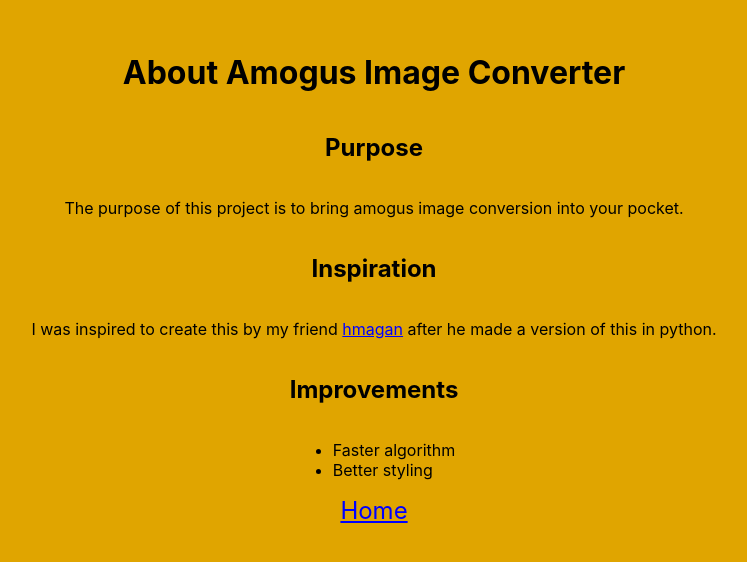
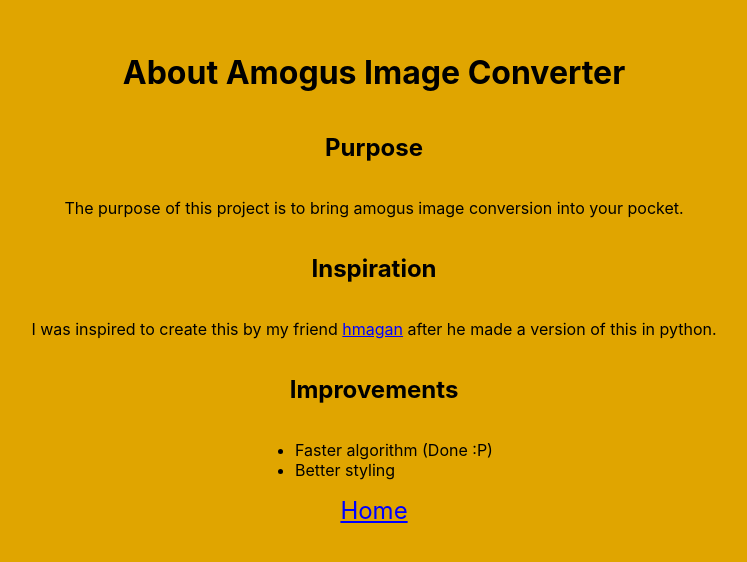
Before and after one commit to tsar-boomba/amogus-image-converter, a Next.js app: page /about in a window 1280 px wide. Shown: the part 122-684 px from the top of the page, without its empty margins (266-1013 px from the left). Built offline with nearby package versions, Linux system fonts and the light colour scheme.

Commit message:
edited about page

```diff
--- a/pages/about.tsx
+++ b/pages/about.tsx
@@ -32,7 +32,7 @@ const About = () => {
 
 				<h2>Improvements</h2>
 				<ul>
-					<li>Faster algorithm</li>
+					<li>Faster algorithm (Done :P)</li>
 					<li>Better styling</li>
 				</ul>
 				<Link href='/'>
```
